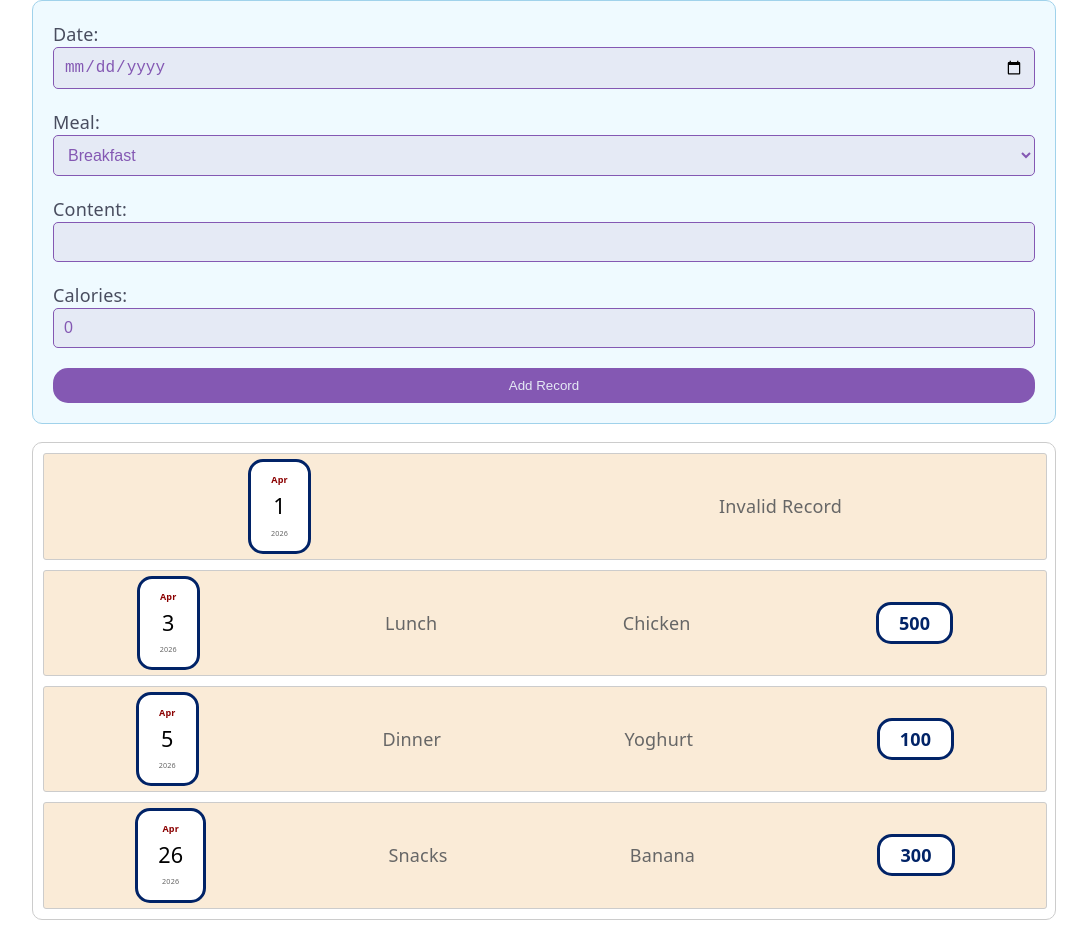
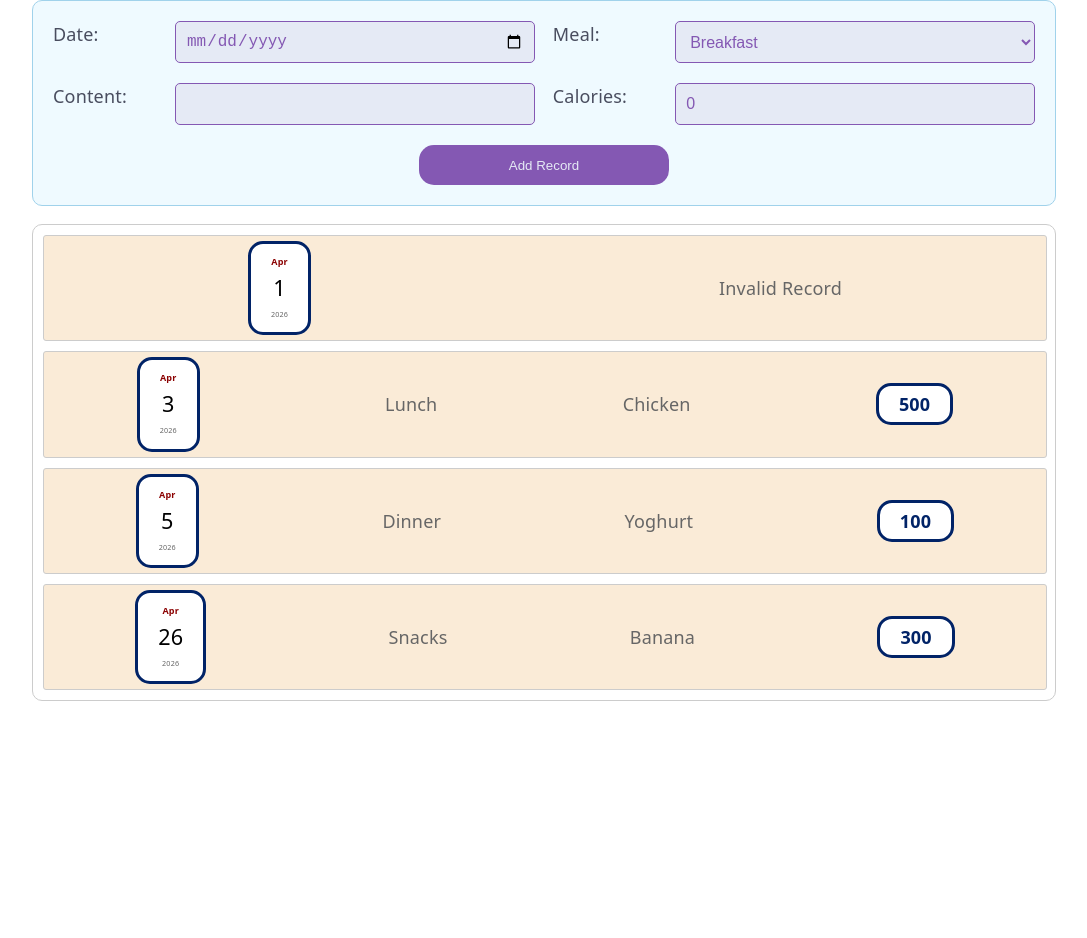
Before and after one commit to OmarKh006/calorie-tracker, a React (Vite) app: page / in a window 1280 px wide. Shown: the whole page, without its empty margins (96-1183 px from the left). After the commit the page ends 800 px from the top, so only its background shows below. Built offline with nearby package versions, Linux system fonts and the light colour scheme.

Commit message:
applying media query to the form and grid layout

```diff
--- a/src/components/edit/CaloriesRecordEdit.module.css
+++ b/src/components/edit/CaloriesRecordEdit.module.css
@@ -5,6 +5,7 @@
   padding: 20px;
   border-radius: 10px;
   border: 1px solid var(--theme-background-normal);
+  display: grid;
 }
 
 .form label {
@@ -50,3 +51,18 @@
   cursor: pointer;
   flex-grow: 1;
 }
+
+@media (min-width: 768px) {
+  .form {
+    grid-template-rows: repeat(2, 1fr) minmax(40px, auto);
+    grid-template-columns: repeat(2, auto 1fr);
+    column-gap: 1rem;
+  }
+
+  .footer {
+    grid-column: 1/-1;
+    justify-self: center;
+    width: 50%;
+    max-width: 250px;
+  }
+}
--- a/src/index.css
+++ b/src/index.css
@@ -21,4 +21,5 @@
 body {
   max-width: 1024px;
   margin: auto;
+  padding: 0 10px;
 }
```
